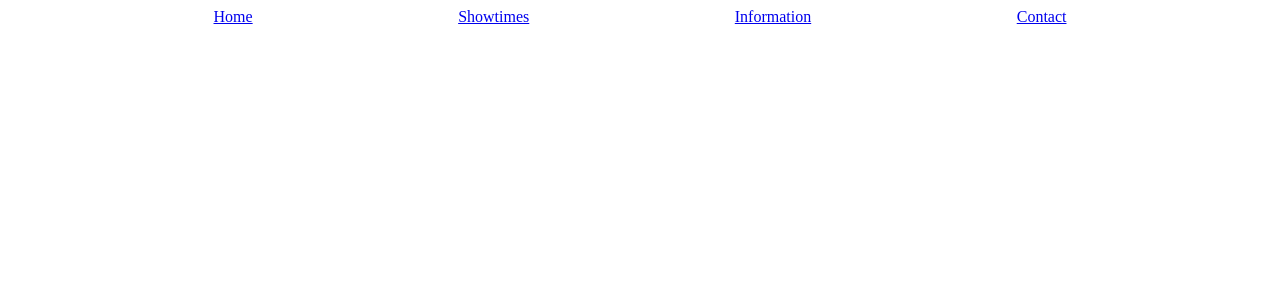
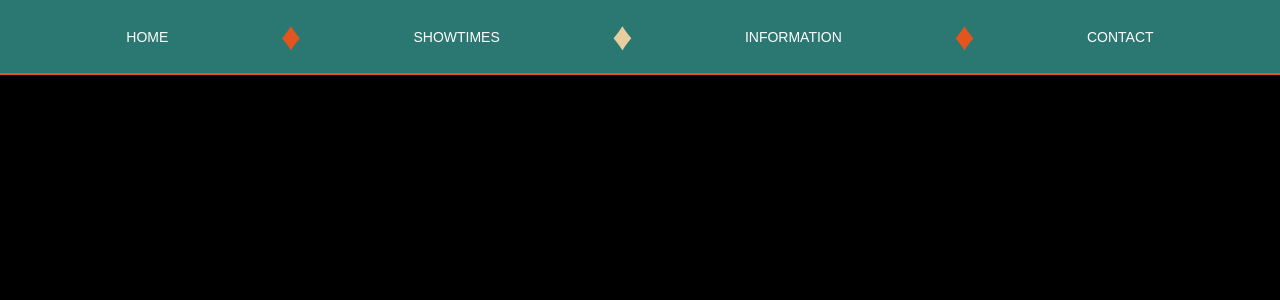
Before and after one commit to alexandrahargrove/sunset, a React (Create React App) app: page / in a window 1280 px wide. Shown: the top 300 px of the page. Built offline with nearby package versions, Linux system fonts and the light colour scheme.

Commit message:
Navigation styling

```diff
--- a/src/App.js
+++ b/src/App.js
@@ -12,8 +12,11 @@ function App() {
 
     <div id ="navigation">
       <Link to="/">Home</Link>
+      <span id="diamond-one">&#9830;</span>
       <Link to="/showtimes">Showtimes</Link>
+      <span id="diamond-two">&#9830;</span>
       <Link to="/information">Information</Link>
+      <span id="diamond-three">&#9830;</span>
       <Link to="/contact">Contact</Link>
     </div>
 
--- a/src/components/style/app.css
+++ b/src/components/style/app.css
@@ -1,5 +1,41 @@
+* {
+    box-sizing: border-box;
+    margin: 0px;
+}
+
+body {
+    background-color: black;
+}
+
 #navigation {
     list-style: none;
     display: flex;
     justify-content: space-evenly;
+    background-color: #2B7772;
+    padding: 14px;
+    color: white;
+    align-items: center;
+    text-transform: uppercase;
+    font-family: arial;
+    border-bottom: 2px solid #E4561E;
 }
+
+#diamond-one, #diamond-three {
+    font-size: 40px;
+    color: #E4551E;
+}
+
+#diamond-two {
+    color: #E8CE9E;
+    font-size: 40px;
+}
+
+#navigation a {
+    text-decoration: none;
+    color: white;
+    font-size: 14px;
+}
+
+#navigation a:visited {
+    color: white;
+}
```
Also changed, not shown: public/starburst.png (added).
